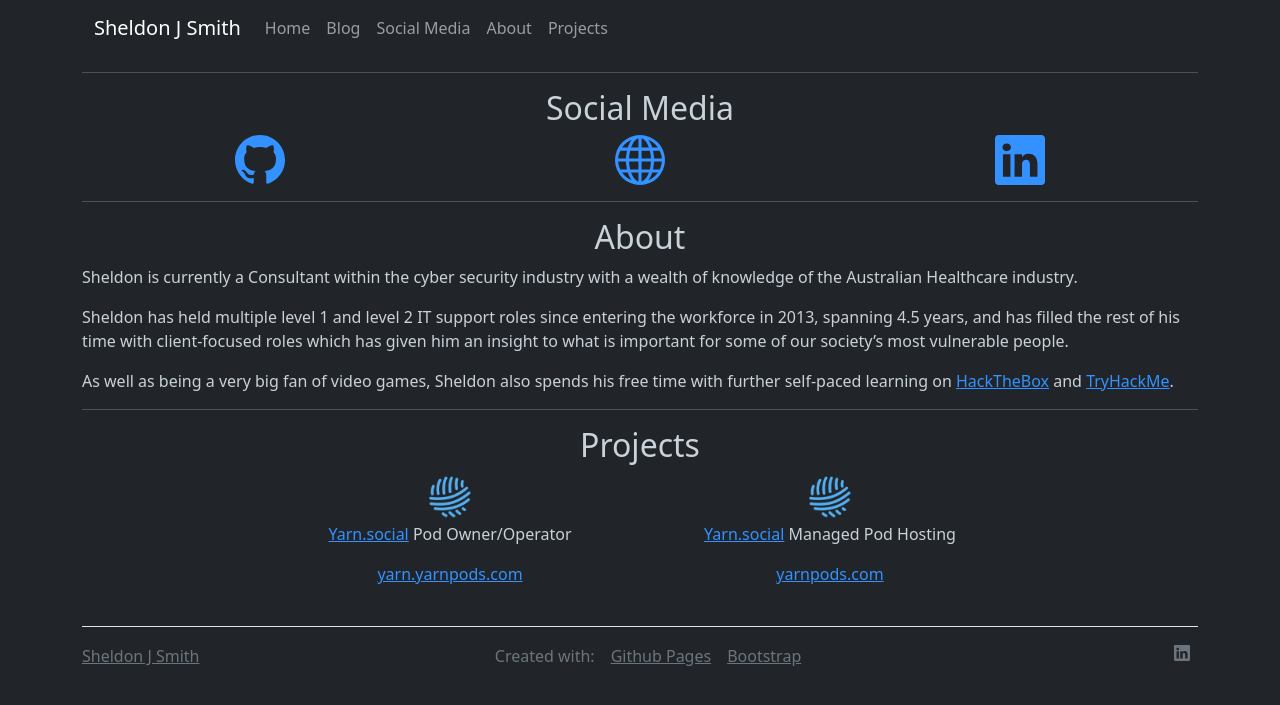
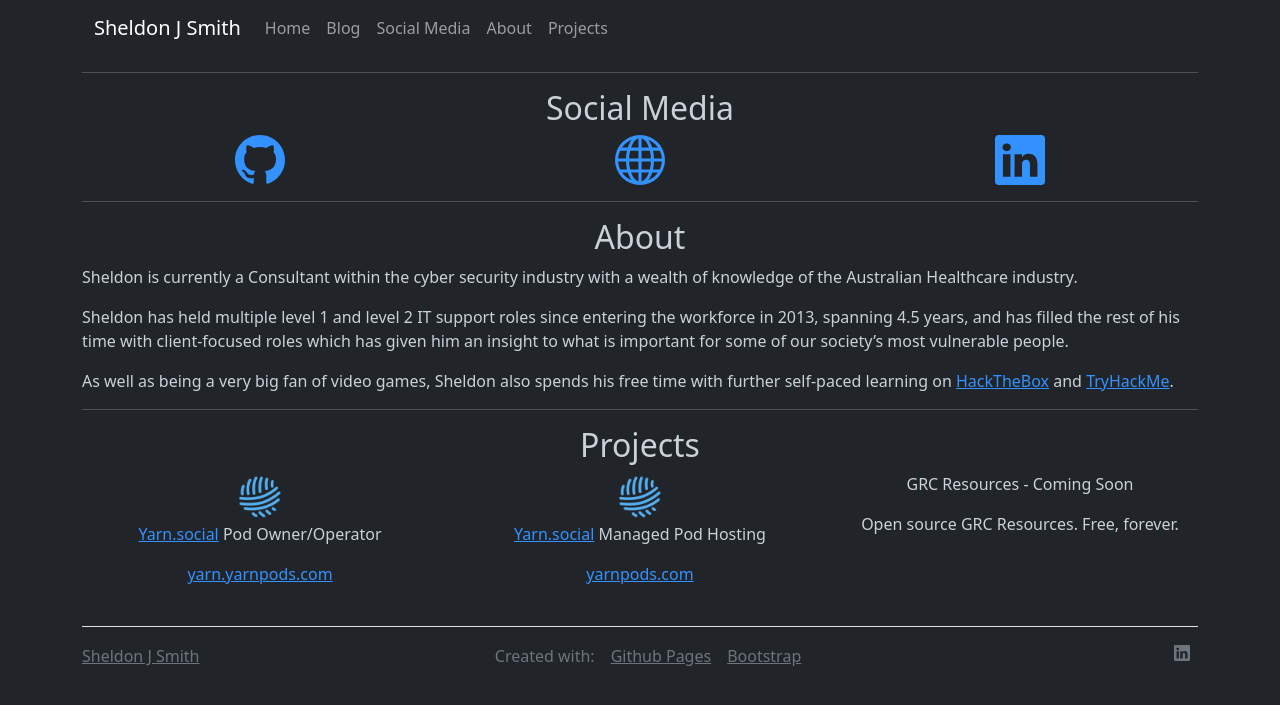
Before and after one commit to Screemm/screemm.github.io, a Jekyll site: the page built from index.md, in a window 1280 px wide. Shown: the top 705 px of the page. Built offline with Jekyll 4.4.1, drawn with Linux system fonts in a browser that asks for light colours; nearby versions of some CDN libraries.

Commit message:
Update default.html

```diff
--- a/_layouts/default.html
+++ b/_layouts/default.html
@@ -46,6 +46,10 @@
                     <p><a href="https://yarn.social">Yarn.social</a> Managed Pod Hosting</p>
                     <p><a href="https://yarnpods.com">yarnpods.com</a></p>
                 </div>
+                <div class="col text-center">
+                    <p>GRC Resources - Coming Soon</p>
+                    <p>Open source GRC Resources. Free, forever.</p>
+                </div>
             </div>
 
             {%- include footer.html -%}
```
